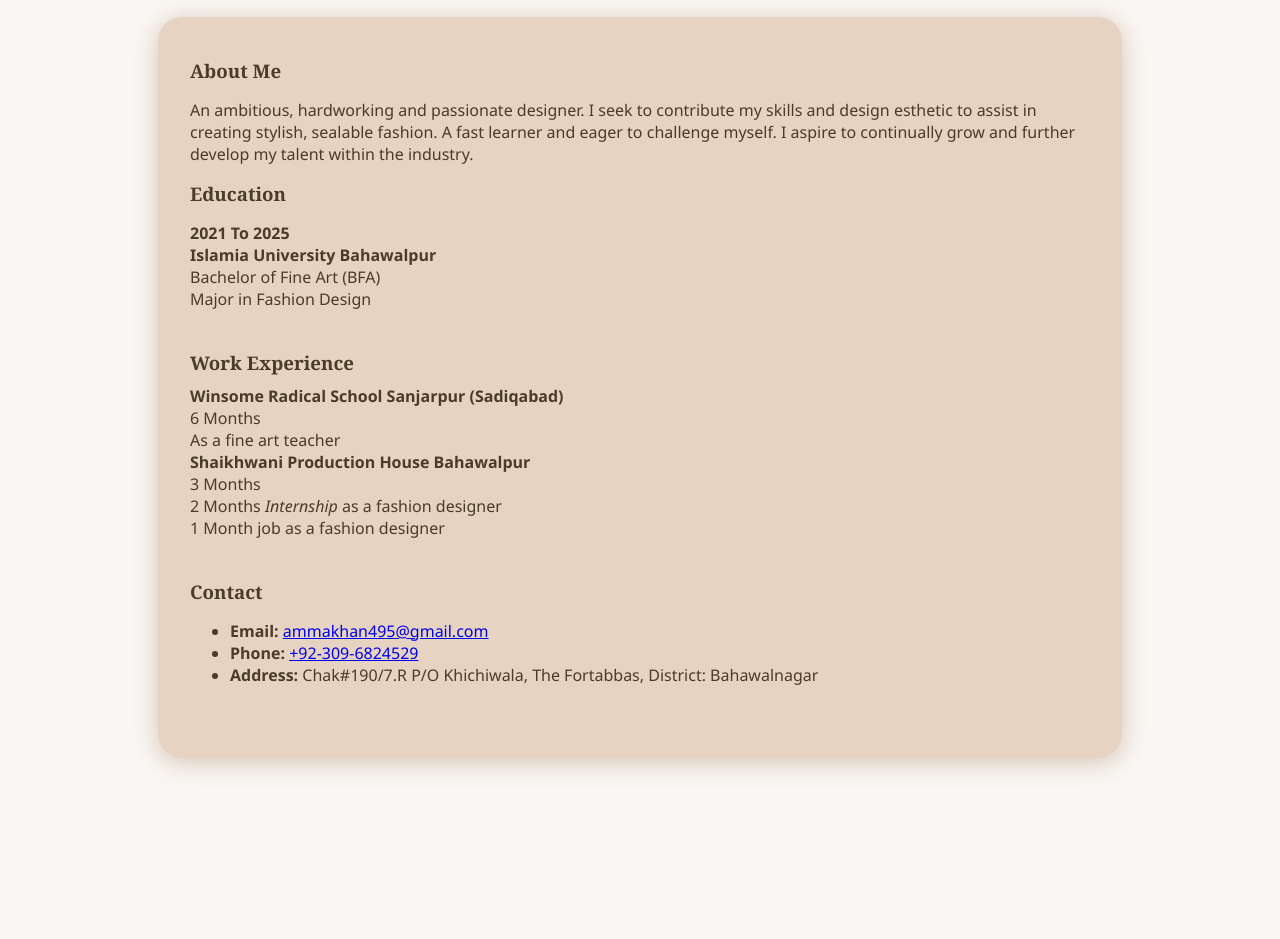
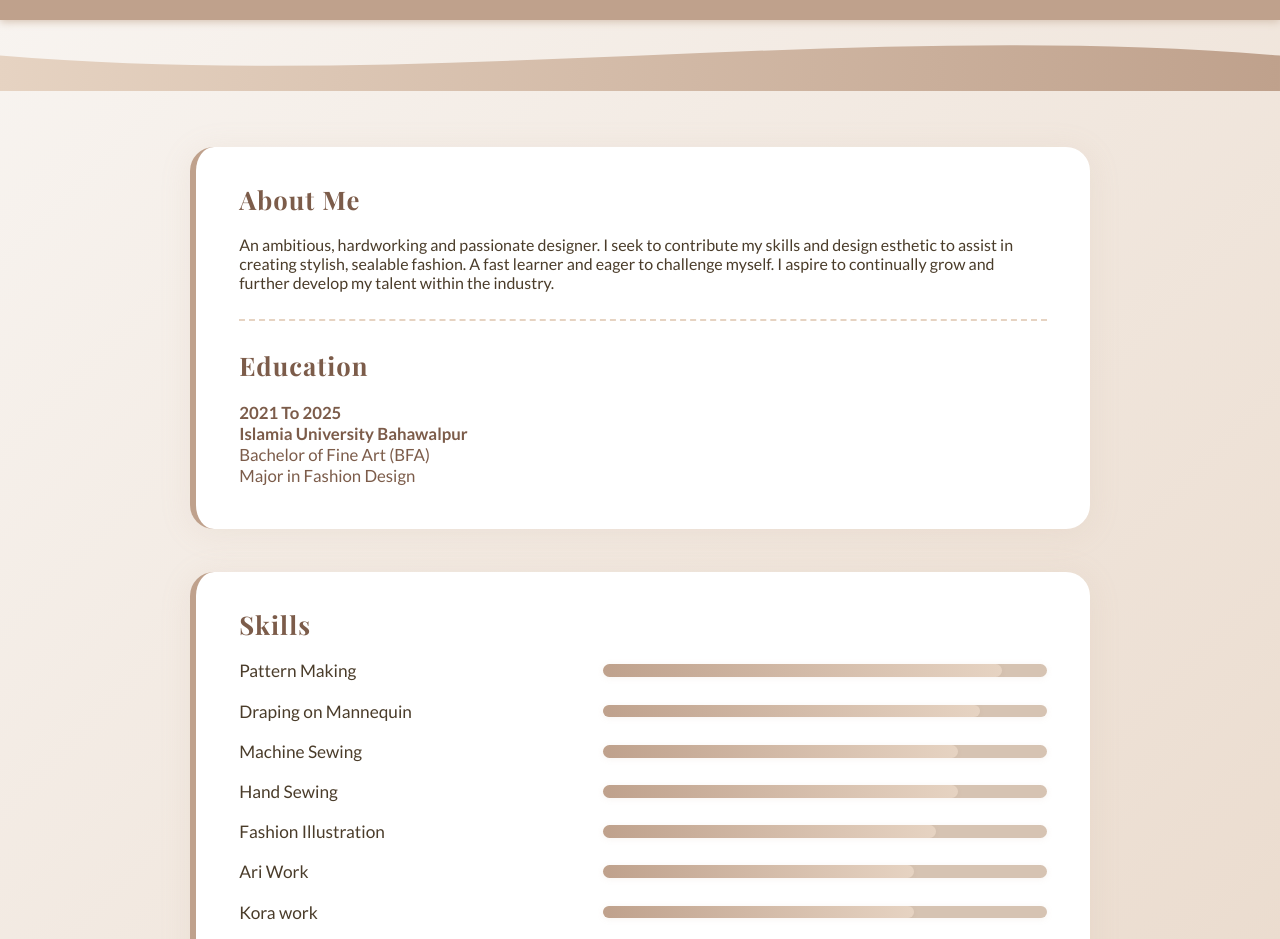
Before and after one commit to SameeaEhsan/portfolio, a plain HTML site: page index.html in a window 1280 px wide. Shown: the part 183-1122 px from the top of the page. Before the commit the page ends 973 px from the top, so only its background shows below. Drawn offline with nearby package versions, Linux system fonts and the light colour scheme.

Commit message:
Modern, stylish redesign for fashion designer portfolio: new typography, gradient, wavy divider, card accents, GSAP animations

```diff
--- a/assets/css/main.css
+++ b/assets/css/main.css
@@ -1,7 +1,7 @@
 body {
-  background: var(--color-background);
+  background: linear-gradient(135deg, #f9f6f3 0%, #e6d3c2 100%);
   color: var(--color-text-main);
-  font-family: 'Segoe UI', 'Arial', sans-serif;
+  font-family: 'Lato', Arial, sans-serif;
   margin: 0;
   padding: 0;
   min-height: 100vh;
@@ -10,18 +10,36 @@ body {
 header {
   background: var(--color-primary);
   color: var(--color-text-light);
-  padding: 2rem 0 1rem 0;
+  padding: 2.5rem 0 1.5rem 0;
   text-align: center;
   box-shadow: 0 2px 8px var(--color-muted);
+  letter-spacing: 0.08em;
+}
+header h1 {
+  font-family: 'Playfair Display', serif;
+  font-size: 3rem;
+  letter-spacing: 0.12em;
+  margin-bottom: 0.2em;
+}
+header h2 {
+  font-family: 'Lato', Arial, sans-serif;
+  font-size: 1.5rem;
+  font-weight: 400;
+  margin-top: 0;
+  letter-spacing: 0.15em;
+}
+
+.wavy-divider {
+  margin-bottom: -1.5rem;
+  line-height: 0;
 }
 
 main {
   max-width: 900px;
-  margin: 2rem auto;
-  padding: 2rem;
-  background: var(--color-accent);
+  margin: 2.5rem auto;
+  padding: 2.5rem 1.5rem 2rem 1.5rem;
+  background: transparent;
   border-radius: 1.5rem;
-  box-shadow: 0 4px 24px var(--color-muted);
 }
 
 section {
@@ -32,3 +50,123 @@ h1, h2, h3 {
   font-family: 'Georgia', serif;
   margin: 0.5em 0;
 }
+
+/* Card container for sections */
+.card {
+  background: #fff;
+  border-radius: 1.5rem;
+  box-shadow: 0 4px 32px 0 rgba(191,161,140,0.13);
+  padding: 2.2rem 2.7rem;
+  margin-bottom: 2.7rem;
+  border-left: 6px solid var(--color-primary);
+  position: relative;
+  overflow: hidden;
+  transition: box-shadow 0.3s, border-color 0.3s;
+}
+.card:hover {
+  box-shadow: 0 8px 40px 0 rgba(191,161,140,0.22);
+  border-left: 6px solid #e6d3c2;
+}
+
+.divider {
+  border-bottom: 2px dashed var(--color-accent);
+  margin: 1.7rem 0;
+}
+
+/* Skills section */
+.skills-list {
+  display: flex;
+  flex-direction: column;
+  gap: 1.2rem;
+}
+.skill-item {
+  display: flex;
+  align-items: center;
+  justify-content: space-between;
+  font-size: 1.08rem;
+  font-family: 'Lato', Arial, sans-serif;
+}
+.skill-bar {
+  background: var(--color-muted);
+  border-radius: 1rem;
+  width: 55%;
+  height: 0.8rem;
+  margin-left: 1.2rem;
+  overflow: hidden;
+  box-shadow: 0 1px 6px 0 rgba(191,161,140,0.13);
+}
+.skill-level {
+  background: linear-gradient(90deg, #bfa18c 0%, #e6d3c2 100%);
+  height: 100%;
+  border-radius: 1rem;
+  transition: width 1s cubic-bezier(.25,.8,.25,1);
+  box-shadow: 0 1px 4px 0 rgba(191,161,140,0.18);
+}
+
+/* Work section */
+.work-item {
+  margin-bottom: 1.2rem;
+}
+.work-duration {
+  color: var(--color-secondary);
+  font-weight: bold;
+}
+.work-role {
+  color: var(--color-text-main);
+  font-size: 1rem;
+}
+
+/* Contact section */
+.contact-list {
+  list-style: none;
+  padding: 0;
+}
+.contact-list li {
+  margin-bottom: 0.9rem;
+  display: flex;
+  align-items: center;
+  gap: 0.7rem;
+  font-size: 1.08rem;
+}
+.contact-icon {
+  font-size: 1.25rem;
+  color: var(--color-primary);
+}
+
+/* Education details */
+.education-details {
+  font-size: 1.05rem;
+  color: var(--color-secondary);
+  margin-bottom: 0.5rem;
+}
+.edu-years {
+  font-weight: bold;
+}
+.edu-uni {
+  font-weight: 600;
+}
+
+/* Section headings */
+.card h3 {
+  color: var(--color-secondary);
+  margin-top: 0;
+  margin-bottom: 1.2rem;
+  font-size: 1.6rem;
+  font-family: 'Playfair Display', serif;
+  letter-spacing: 0.04em;
+}
+
+@media (max-width: 700px) {
+  main {
+    padding: 1rem 0.2rem;
+  }
+  .card {
+    padding: 1.2rem 0.7rem;
+  }
+  header h1 {
+    font-size: 2.1rem;
+  }
+  .card h3 {
+    font-size: 1.2rem;
+  }
+}
--- a/assets/js/main.js
+++ b/assets/js/main.js
@@ -12,4 +12,21 @@ document.addEventListener('DOMContentLoaded', function() {
   loadSection('skills', 'components/skills.html');
   loadSection('work', 'components/work.html');
   loadSection('contact', 'components/contact.html');
+
+  // Animate cards in when loaded
+  setTimeout(() => {
+    const cards = document.querySelectorAll('.card');
+    if (window.gsap && cards.length) {
+      gsap.fromTo(cards, {
+        y: 60,
+        opacity: 0
+      }, {
+        y: 0,
+        opacity: 1,
+        duration: 1.1,
+        stagger: 0.18,
+        ease: 'power3.out'
+      });
+    }
+  }, 500);
 });
--- a/components/about.html
+++ b/components/about.html
@@ -1,13 +1,14 @@
-<section class="about-section fade-in">
+<div class="card about-section fade-in">
   <h3>About Me</h3>
   <p>
     An ambitious, hardworking and passionate designer. I seek to contribute my skills and design esthetic to assist in creating stylish, sealable fashion. A fast learner and eager to challenge myself. I aspire to continually grow and further develop my talent within the industry.
   </p>
+  <div class="divider"></div>
   <h3>Education</h3>
-  <p>
-    <strong>2021 To 2025</strong><br>
-    <strong>Islamia University Bahawalpur</strong><br>
-    Bachelor of Fine Art (BFA)<br>
-    Major in Fashion Design
-  </p>
-</section>
+  <div class="education-details">
+    <span class="edu-years">2021 To 2025</span><br>
+    <span class="edu-uni">Islamia University Bahawalpur</span><br>
+    <span class="edu-degree">Bachelor of Fine Art (BFA)</span><br>
+    <span class="edu-major">Major in Fashion Design</span>
+  </div>
+</div>
--- a/components/contact.html
+++ b/components/contact.html
@@ -1,8 +1,8 @@
-<section class="contact-section fade-in">
+<div class="card contact-section fade-in">
   <h3>Contact</h3>
-  <ul>
-    <li><strong>Email:</strong> <a href="mailto:ammakhan495@gmail.com">ammakhan495@gmail.com</a></li>
-    <li><strong>Phone:</strong> <a href="tel:+923096824529">+92-309-6824529</a></li>
-    <li><strong>Address:</strong> Chak#190/7.R P/O Khichiwala, The Fortabbas, District: Bahawalnagar</li>
+  <ul class="contact-list">
+    <li><span class="contact-icon">📧</span> <strong>Email:</strong> <a href="mailto:ammakhan495@gmail.com">ammakhan495@gmail.com</a></li>
+    <li><span class="contact-icon">📞</span> <strong>Phone:</strong> <a href="tel:+923096824529">+92-309-6824529</a></li>
+    <li><span class="contact-icon">📍</span> <strong>Address:</strong> Chak#190/7.R P/O Khichiwala, The Fortabbas, District: Bahawalnagar</li>
   </ul>
-</section>
+</div>
--- a/components/skills.html
+++ b/components/skills.html
@@ -0,0 +1,14 @@
+<div class="card skills-section fade-in">
+  <h3>Skills</h3>
+  <div class="skills-list">
+    <div class="skill-item"><span>Pattern Making</span><div class="skill-bar"><div class="skill-level" style="width: 90%"></div></div></div>
+    <div class="skill-item"><span>Draping on Mannequin</span><div class="skill-bar"><div class="skill-level" style="width: 85%"></div></div></div>
+    <div class="skill-item"><span>Machine Sewing</span><div class="skill-bar"><div class="skill-level" style="width: 80%"></div></div></div>
+    <div class="skill-item"><span>Hand Sewing</span><div class="skill-bar"><div class="skill-level" style="width: 80%"></div></div></div>
+    <div class="skill-item"><span>Fashion Illustration</span><div class="skill-bar"><div class="skill-level" style="width: 75%"></div></div></div>
+    <div class="skill-item"><span>Ari Work</span><div class="skill-bar"><div class="skill-level" style="width: 70%"></div></div></div>
+    <div class="skill-item"><span>Kora work</span><div class="skill-bar"><div class="skill-level" style="width: 70%"></div></div></div>
+    <div class="skill-item"><span>Mukash Work</span><div class="skill-bar"><div class="skill-level" style="width: 65%"></div></div></div>
+    <div class="skill-item"><span>Aplick Work</span><div class="skill-bar"><div class="skill-level" style="width: 60%"></div></div></div>
+  </div>
+</div>
--- a/components/work.html
+++ b/components/work.html
@@ -1,14 +1,15 @@
-<section class="work-section fade-in">
+<div class="card work-section fade-in">
   <h3>Work Experience</h3>
   <div class="work-item">
     <strong>Winsome Radical School Sanjarpur (Sadiqabad)</strong><br>
-    6 Months<br>
-    As a fine art teacher
+    <span class="work-duration">6 Months</span><br>
+    <span class="work-role">As a fine art teacher</span>
   </div>
+  <div class="divider"></div>
   <div class="work-item">
     <strong>Shaikhwani Production House Bahawalpur</strong><br>
-    3 Months<br>
-    2 Months <em>Internship</em> as a fashion designer<br>
-    1 Month job as a fashion designer
+    <span class="work-duration">3 Months</span><br>
+    <span class="work-role">2 Months <em>Internship</em> as a fashion designer</span><br>
+    <span class="work-role">1 Month job as a fashion designer</span>
   </div>
-</section>
+</div>
--- a/index.html
+++ b/index.html
@@ -4,6 +4,8 @@
   <meta charset="UTF-8">
   <meta name="viewport" content="width=device-width, initial-scale=1.0">
   <title>SameeA Ehsaan Portfolio</title>
+  <!-- Google Fonts for modern, elegant typography -->
+  <link href="https://fonts.googleapis.com/css2?family=Playfair+Display:wght@700&family=Lato:wght@400;700&display=swap" rel="stylesheet">
   <!-- Color Scheme and Main Styles -->
   <link rel="stylesheet" href="assets/css/colors.css">
   <link rel="stylesheet" href="assets/css/main.css">
@@ -18,6 +20,10 @@
     <h1>SAMEEA EHSAAN</h1>
     <h2>Fashion Designer</h2>
   </header>
+  <!-- Wavy SVG Divider -->
+  <div class="wavy-divider">
+    <svg viewBox="0 0 1440 80" fill="none" xmlns="http://www.w3.org/2000/svg"><path d="M0,40 C480,80 960,0 1440,40 L1440,80 L0,80 Z" fill="url(#gradient)"/><defs><linearGradient id="gradient" x1="0" y1="0" x2="1440" y2="80" gradientUnits="userSpaceOnUse"><stop stop-color="#e6d3c2"/><stop offset="1" stop-color="#bfa18c"/></linearGradient></defs></svg>
+  </div>
   <main>
     <section id="about"></section>
     <section id="skills"></section>
```
